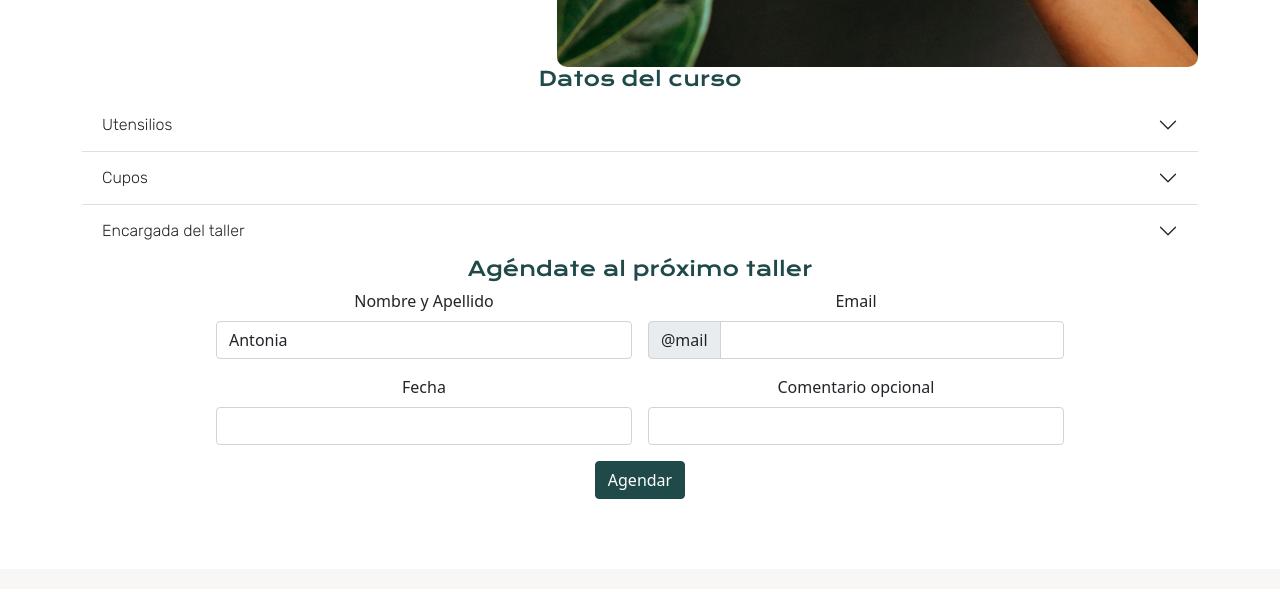
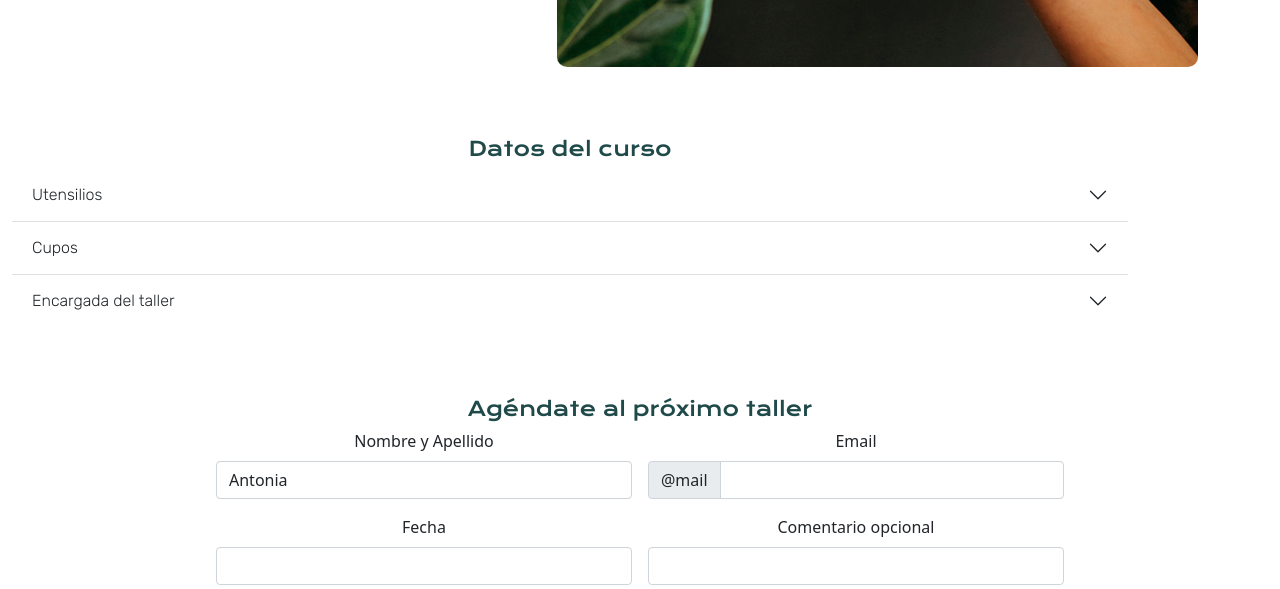
Before and after one commit to NaTTCazaux/prueba-entrega-final, a website: page pages/taller.html in a window 1280 px wide. Shown: the part 1397-1986 px from the top of the page. Drawn offline with nearby package versions, Linux system fonts and the light colour scheme.

Commit message:
ultimos arreglos en margins1

```diff
--- a/pages/taller.html
+++ b/pages/taller.html
@@ -131,7 +131,7 @@
         <section>
 
             <!-- ACORDION CON DATOS-->
-            <div class="container my-5">
+            <div class="container section-preguntas my-5">
                 <h3 class="text-center">Datos del curso</h3>
 
                 <div class="accordion accordion-flush" id="accordionFlushExample">
--- a/scss/_especiales-menu.scss
+++ b/scss/_especiales-menu.scss
@@ -12,7 +12,3 @@
 .listas {
     list-style: none;
 }
-
-.section-menu-preguntas {
-    margin-top: $separacion;
-}
--- a/scss/_main-local.scss
+++ b/scss/_main-local.scss
@@ -197,6 +197,7 @@ footer {
 
 .texto-formulario {
     text-align: center;
+    margin-top: $separacion
 }
 
 .formulario {
@@ -206,5 +207,9 @@ footer {
 }
 
 .form {
-    margin-bottom: $separacion;
+    margin: $separacion 0 $separacion 0;
 }
+
+.section-preguntas {
+    margin: $separacion 0 $separacion 0;
+}
```
Also changed, not shown: pages/menu.html (+1 -1 lines), css/style.css.
